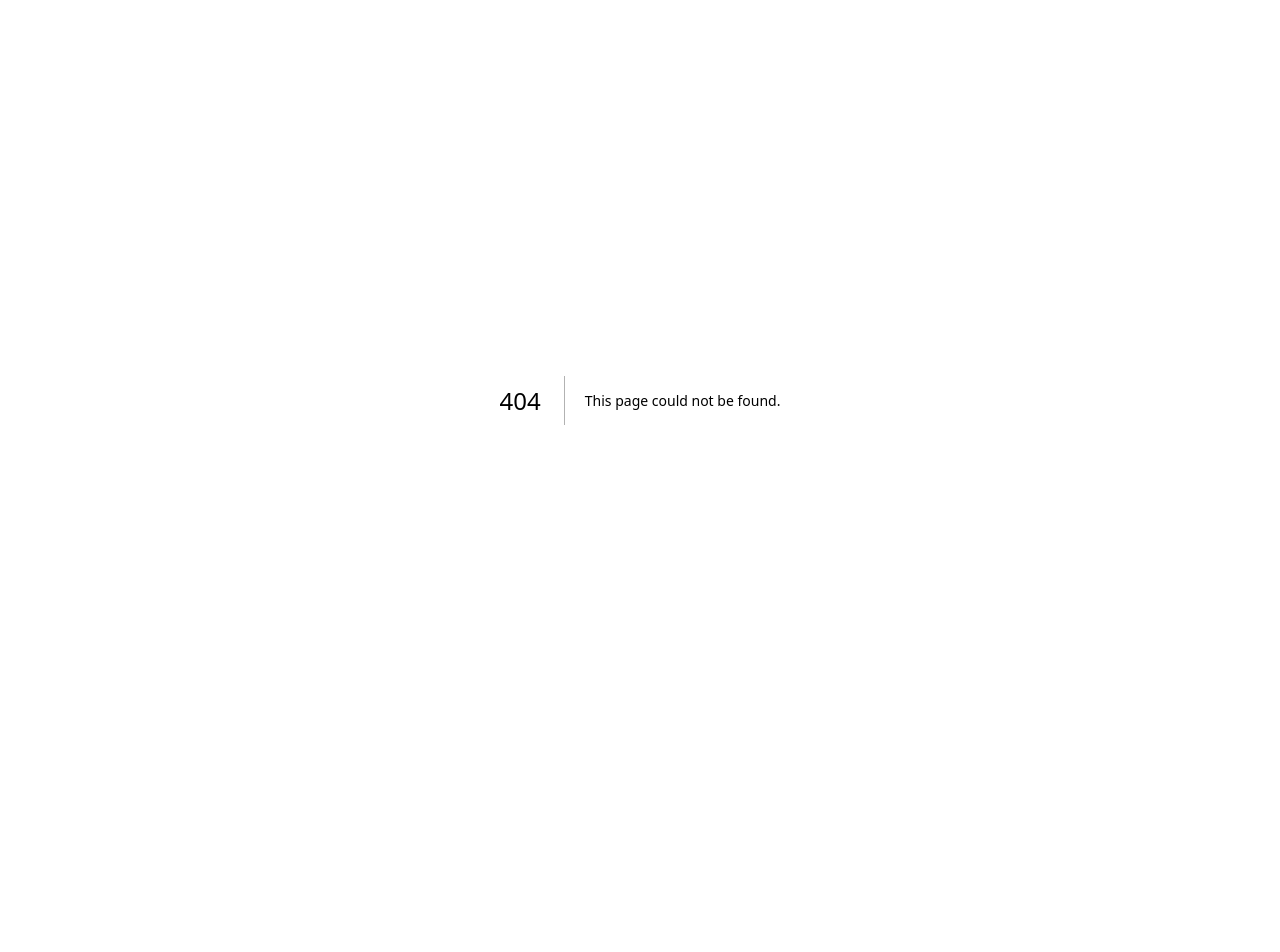
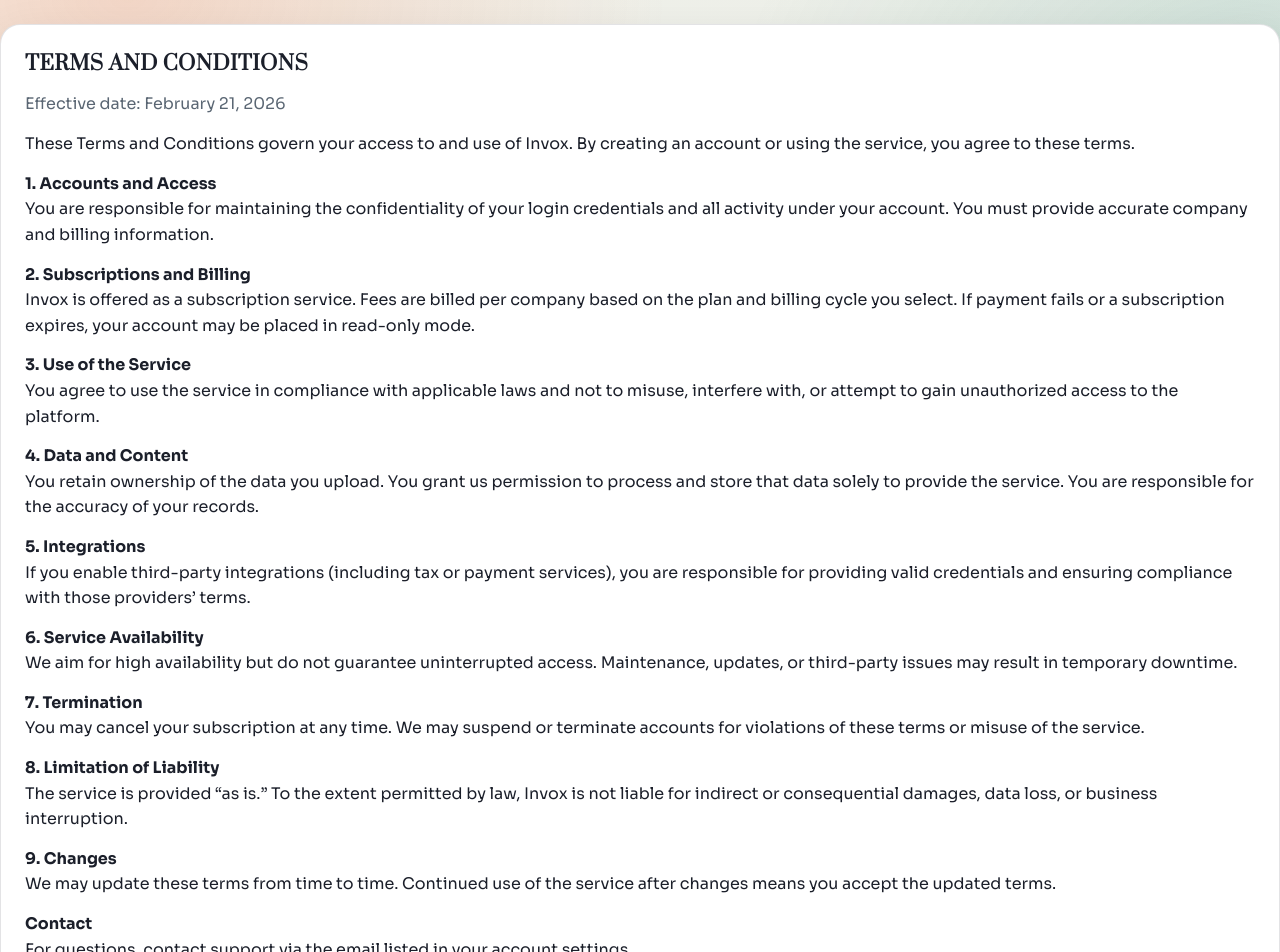
Before and after one commit to vickydee432-rgb/invox, a Next.js app in the folder frontend/: page /terms in a window 1280 px wide. Before the commit this address had no page. Shown: the top 952 px of the page. Before the commit the page ends 800 px from the top, so only its background shows below. Built offline with nearby package versions, Linux system fonts and the light colour scheme.

Commit message:
policy page

```diff
--- /dev/null
+++ b/frontend/app/terms/page.tsx
@@ -0,0 +1,100 @@
+export default function TermsPage() {
+  return (
+    <section className="panel" style={{ marginTop: 24 }}>
+      <div className="panel-title">Terms and Conditions</div>
+      <div className="muted" style={{ marginTop: 10 }}>
+        Effective date: February 21, 2026
+      </div>
+
+      <div style={{ marginTop: 16, display: "grid", gap: 14, lineHeight: 1.6 }}>
+        <p>
+          These Terms and Conditions govern your access to and use of Invox. By creating an
+          account or using the service, you agree to these terms.
+        </p>
+
+        <div>
+          <strong>1. Accounts and Access</strong>
+          <p>
+            You are responsible for maintaining the confidentiality of your login credentials and
+            all activity under your account. You must provide accurate company and billing
+            information.
+          </p>
+        </div>
+
+        <div>
+          <strong>2. Subscriptions and Billing</strong>
+          <p>
+            Invox is offered as a subscription service. Fees are billed per company based on the
+            plan and billing cycle you select. If payment fails or a subscription expires, your
+            account may be placed in read-only mode.
+          </p>
+        </div>
+
+        <div>
+          <strong>3. Use of the Service</strong>
+          <p>
+            You agree to use the service in compliance with applicable laws and not to misuse,
+            interfere with, or attempt to gain unauthorized access to the platform.
+          </p>
+        </div>
+
+        <div>
+          <strong>4. Data and Content</strong>
+          <p>
+            You retain ownership of the data you upload. You grant us permission to process and
+            store that data solely to provide the service. You are responsible for the accuracy of
+            your records.
+          </p>
+        </div>
+
+        <div>
+          <strong>5. Integrations</strong>
+          <p>
+            If you enable third-party integrations (including tax or payment services), you are
+            responsible for providing valid credentials and ensuring compliance with those
+            providers’ terms.
+          </p>
+        </div>
+
+        <div>
+          <strong>6. Service Availability</strong>
+          <p>
+            We aim for high availability but do not guarantee uninterrupted access. Maintenance,
+            updates, or third-party issues may result in temporary downtime.
+          </p>
+        </div>
+
+        <div>
+          <strong>7. Termination</strong>
+          <p>
+            You may cancel your subscription at any time. We may suspend or terminate accounts for
+            violations of these terms or misuse of the service.
+          </p>
+        </div>
+
+        <div>
+          <strong>8. Limitation of Liability</strong>
+          <p>
+            The service is provided “as is.” To the extent permitted by law, Invox is not liable
+            for indirect or consequential damages, data loss, or business interruption.
+          </p>
+        </div>
+
+        <div>
+          <strong>9. Changes</strong>
+          <p>
+            We may update these terms from time to time. Continued use of the service after changes
+            means you accept the updated terms.
+          </p>
+        </div>
+
+        <div>
+          <strong>Contact</strong>
+          <p>
+            For questions, contact support via the email listed in your account settings.
+          </p>
+        </div>
+      </div>
+    </section>
+  );
+}
```
Also changed, not shown: frontend/app/privacy/page.tsx (added, +88 -0 lines).
